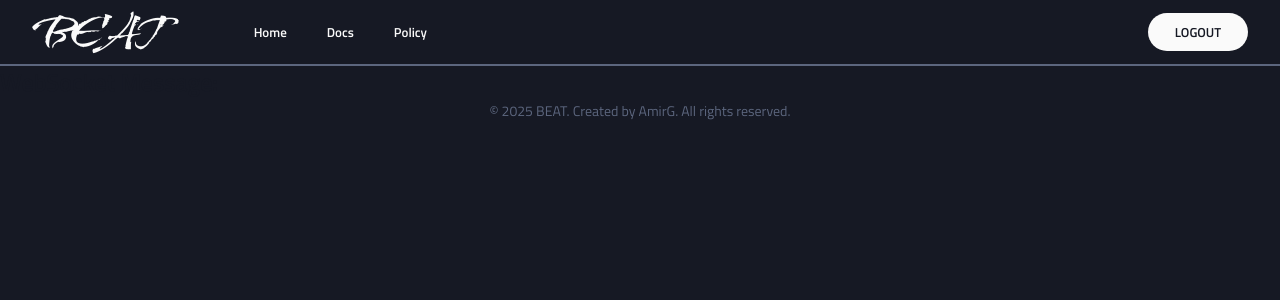
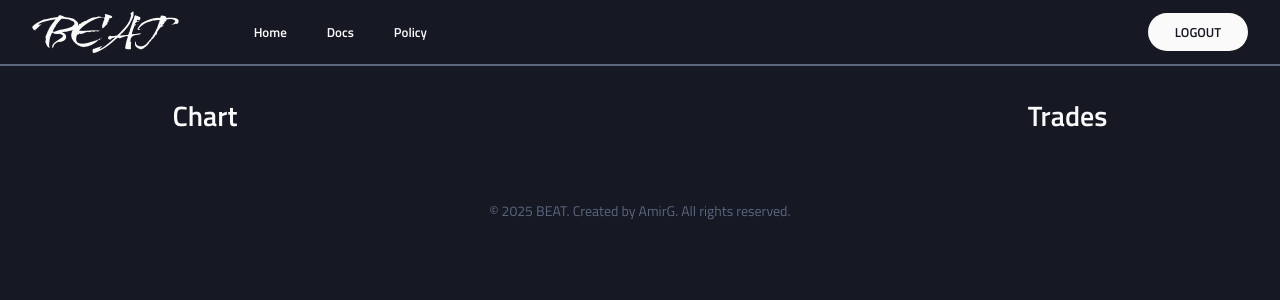
Before and after one commit to amirgholizad/BEAT, a React (Vite) app: page /chart in a window 1280 px wide. Shown: the top 300 px of the page. Built offline with nearby package versions, Linux system fonts and the light colour scheme; no server answers.

Commit message:
add chart and trades pannel

```diff
--- /dev/null
+++ b/src/components/WebSocket/WebSocket.jsx
@@ -0,0 +1,50 @@
+import { useEffect, useState } from "react";
+import { io } from "socket.io-client";
+import "./WebSocket.scss";
+
+const WebSocket = () => {
+  const [message, setMessage] = useState("");
+  const [side, setSide] = useState("");
+  const [price, setPrice] = useState("");
+
+  const socket = io("ws://localhost:3001"); // Use 'ws://' if not using socket.io
+
+  useEffect(() => {
+    // On connection
+    socket.on("connect", () => {
+      console.log("Connected to WebSocket");
+      socket.emit("message", "Hello from React!");
+    });
+
+    // Listen for messages
+    socket.on("priceUpdate", (data) => {
+      //   console.log("Message from server:", data);
+      setMessage(data);
+      setPrice(data.parsedData.price);
+      if (data.parsedData.side === "buy") {
+        setSide("buy");
+      } else {
+        setSide("sell");
+      }
+    });
+    // Handle disconnection
+    socket.on("disconnect", () => {
+      console.log("WebSocket disconnected");
+    });
+  }, [socket]);
+
+  return (
+    <div className="trades__websocket">
+      <h3
+        className={`trades__websocket__price trades__websocket__price--${side}`}
+      >
+        {price}
+        <span
+          className={`trades__websocket__side trades__websocket__price--${side}`}
+        >{` ${side.toUpperCase()}`}</span>
+      </h3>
+    </div>
+  );
+};
+
+export default WebSocket;
--- /dev/null
+++ b/src/components/WebSocket/WebSocket.scss
@@ -0,0 +1,25 @@
+@use "../../styles/partials/variables" as *;
+@use "../../styles/partials/global" as *;
+@use "../../styles/partials/mixins" as *;
+
+.trades {
+  &__websocket {
+    &__price {
+      font-size: $h1-font-size;
+      font-weight: $font-weight-semibold;
+      line-height: $h1-line-height;
+      padding: $padding-default 0;
+      &--buy {
+        color: $secondary-green;
+      }
+      &--sell {
+        color: $primary-red;
+      }
+    }
+    &__side {
+      font-size: $p-font-medium;
+      font-weight: $font-weight-default;
+      line-height: $p-medium-line-height;
+    }
+  }
+}
--- a/src/pages/Chart/Chart.jsx
+++ b/src/pages/Chart/Chart.jsx
@@ -1,35 +1,32 @@
-import { useEffect, useState } from "react";
-import { io } from "socket.io-client";
+import { use, useEffect } from "react";
+import axios from "axios";
+import "./Chart.scss";
+import WebSocket from "../../components/WebSocket/WebSocket";
 
-const WebSocketComponent = () => {
-  const [message, setMessage] = useState("");
-  const socket = io("ws://localhost:3001"); // Use 'ws://' if not using socket.io
-
-  useEffect(() => {
-    // On connection
-    socket.on("connect", () => {
-      console.log("Connected to WebSocket");
-      socket.emit("message", "Hello from React!");
-    });
-
-    // Listen for messages
-    socket.on("priceUpdate", (data) => {
-      //   console.log("Message from server:", data);
-      setMessage(data);
-    });
-
-    // Handle disconnection
-    socket.on("disconnect", () => {
-      console.log("WebSocket disconnected");
-    });
-  }, [socket]);
+function Chart() {
+  const ticker = "BTC-USD";
+  const baseUrl = import.meta.env.VITE_APP_URL;
+  async () => {
+    try {
+      await axios.post(`${baseUrl}/ticker`, { ticker: ticker });
+    } catch (error) {
+      console.error("Failed to fetch ticker:", error);
+    }
+  };
 
   return (
-    <div>
-      <h2>WebSocket Message:</h2>
-      <p>{message.price}</p>
-    </div>
+    <main className="chart-main">
+      <section className="chart-and-trades">
+        <div className="chart">
+          <h2 className="chart__title">Chart</h2>
+        </div>
+        <div className="trades">
+          <h2 className="trades__title">Trades</h2>
+          <WebSocket />
+        </div>
+      </section>
+    </main>
   );
-};
+}
 
-export default WebSocketComponent;
+export default Chart;
--- a/src/pages/Chart/Chart.scss
+++ b/src/pages/Chart/Chart.scss
@@ -0,0 +1,42 @@
+@use "../../styles/partials/variables" as *;
+@use "../../styles/partials/global" as *;
+@use "../../styles/partials/mixins" as *;
+
+.chart-main {
+  display: flex;
+  flex-direction: column;
+  justify-content: center;
+  align-items: flex-start;
+  background-color: $primary-black;
+}
+
+.chart-and-trades {
+  display: flex;
+  flex-direction: row;
+  justify-content: center;
+  align-items: flex-start;
+  gap: $gap-default;
+  width: 100%;
+  padding: $padding-default * 2;
+}
+
+.chart {
+  width: 70%;
+  &__title {
+    color: $primary-white;
+    font-size: $h1-font-size;
+    font-weight: $font-weight-semibold;
+    line-height: $h1-line-height;
+    text-align: left;
+  }
+}
+
+.trades {
+  &__title {
+    color: $primary-white;
+    font-size: $h1-font-size;
+    font-weight: $font-weight-semibold;
+    line-height: $h1-line-height;
+    text-align: left;
+  }
+}
```
